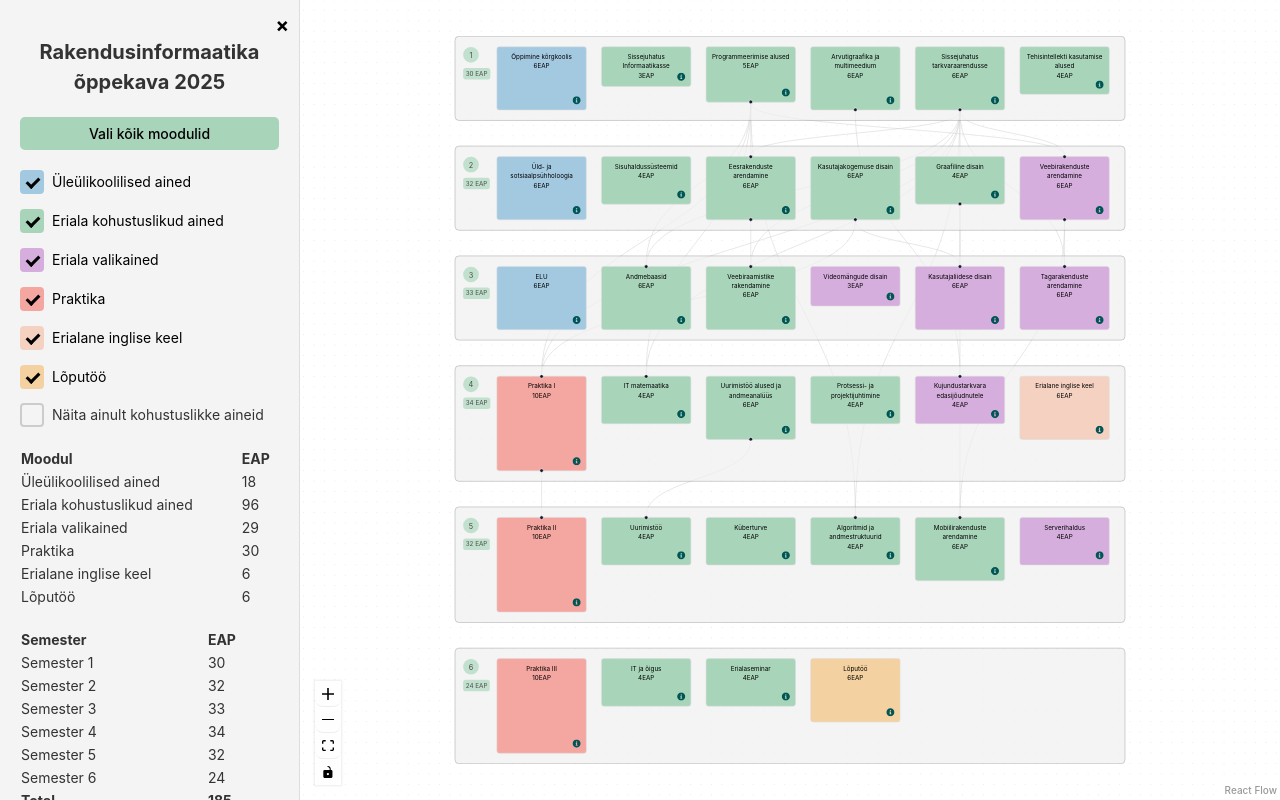
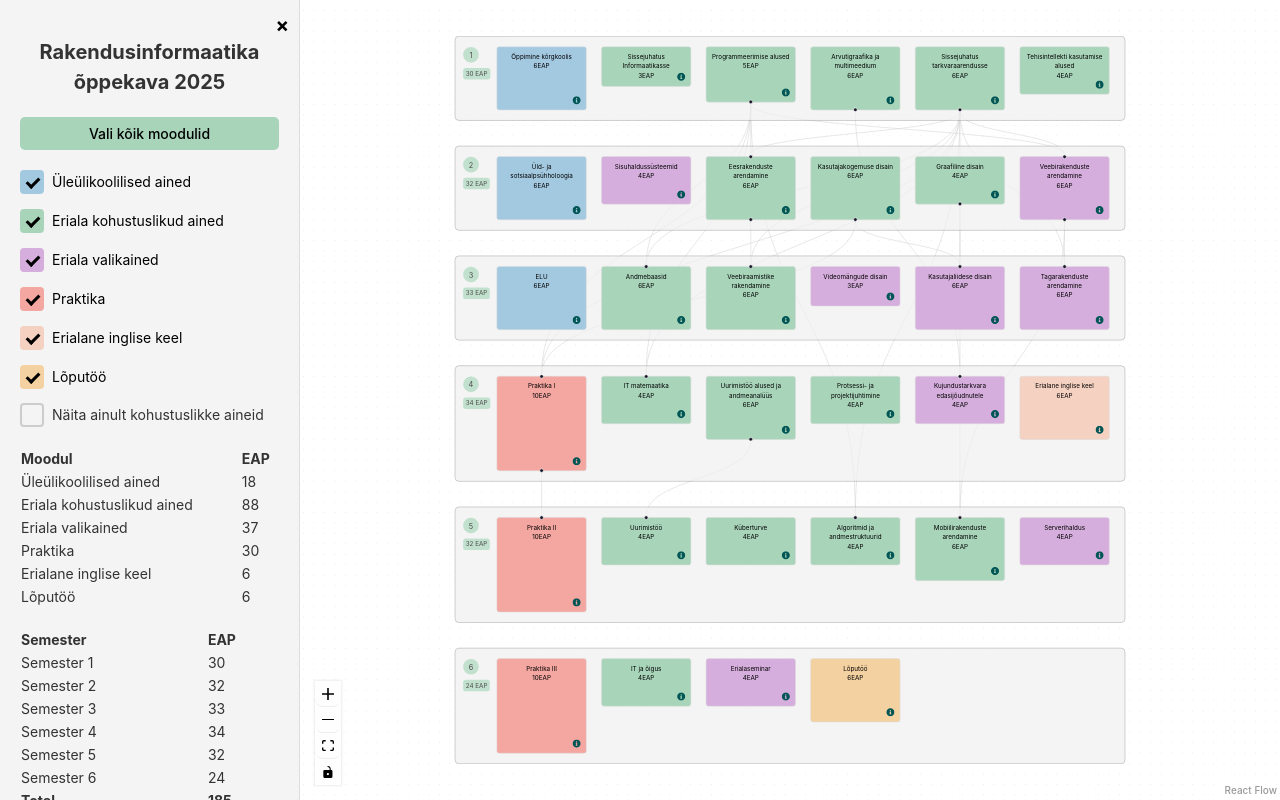
Before and after one commit to tluhk/curriculum, a React (Vite) app: page / in a window 1280 px wide. Built offline with nearby package versions, Linux system fonts and the light colour scheme.

Commit message:
Update module names in curriculum data for accuracy

```diff
--- a/src/data/curriculum.js
+++ b/src/data/curriculum.js
@@ -161,7 +161,7 @@ const curriculum = [
     order: 2,
     url: '',
     name: 'Sisuhaldussüsteemid',
-    module: 'Eriala kohustuslikud ained',
+    module: 'Eriala valikained',
     required: true,
     prerequisites: [],
     credits: 4,
@@ -728,7 +728,7 @@ const curriculum = [
     order: 3,
     url: '',
     name: 'Erialaseminar',
-    module: 'Eriala kohustuslikud ained',
+    module: 'Eriala valikained',
     required: true,
     prerequisites: [],
     credits: 4,
```
